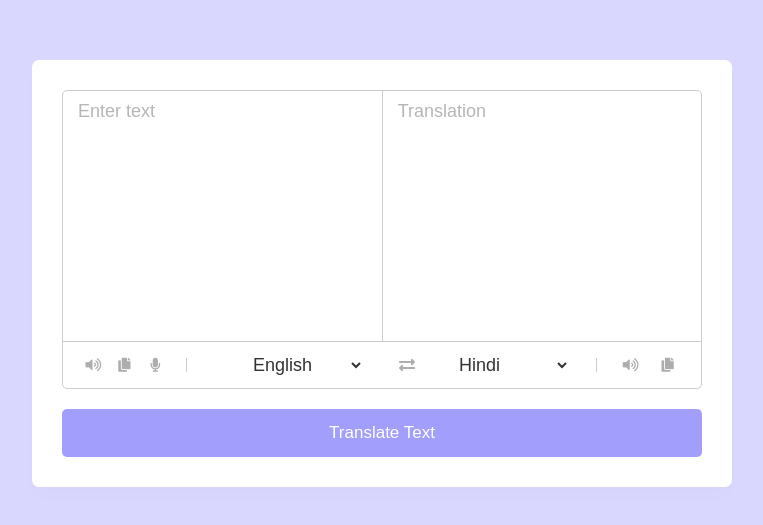
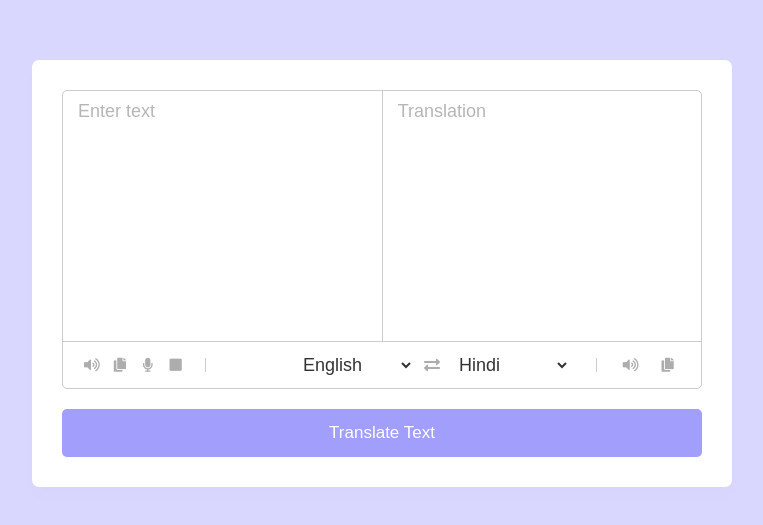
Before and after one commit to Devanshugoell/G-translate-Clone, a React (Create React App) app: page / in a window 1280 px wide. Shown: the part 127-652 px from the top of the page, without its empty margins (258-1021 px from the left). Built offline with nearby package versions, Linux system fonts and the light colour scheme.

Commit message:
added stop icon

```diff
--- a/src/components/Translate.js
+++ b/src/components/Translate.js
@@ -108,6 +108,7 @@ const Translate = () => {
                 <i id="from" className="fas fa-volume-up"></i>
                 <i id="from" className="fas fa-copy"></i>
                 <i id="from" className="fas fa-microphone"></i>
+                <i id="from" className="fas fa-stop"></i>
               </div>
               <select></select>
             </li>
```
